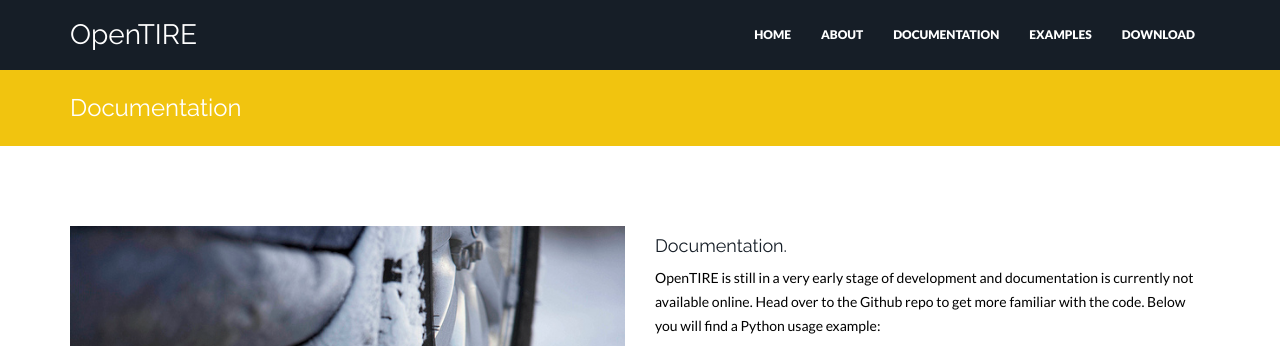
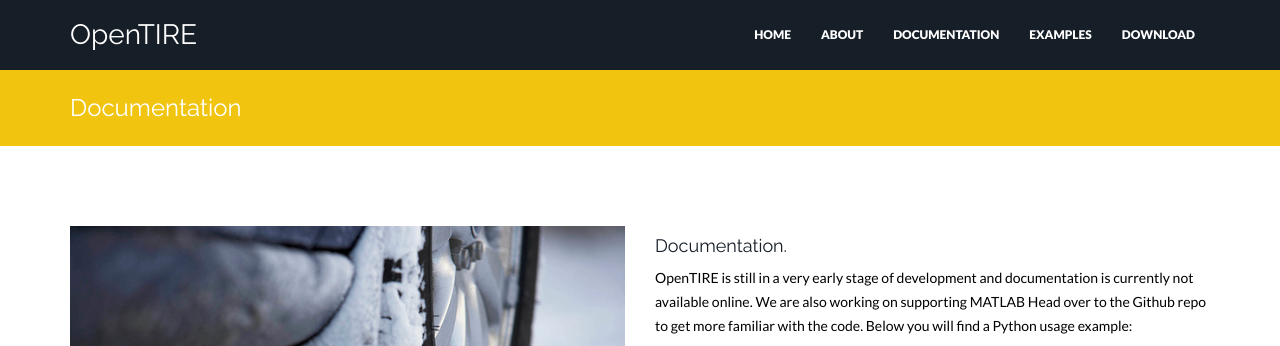
Before and after one commit to OpenTire/opentire.github.io, a Jekyll site: the page built from documentation.html, in a window 1280 px wide and 1190 px high, cut to the strip 0-346 px from the top of the window. Built offline with Jekyll 4.4.1, drawn with Linux system fonts in a browser that asks for light colours; nearby versions of some CDN libraries.

Commit message:
Update documentation.html
Adding note about matlab

```diff
--- a/documentation.html
+++ b/documentation.html
@@ -11,7 +11,11 @@
         </div>
         <div class="col-lg-6">
             <h4>Documentation.</h4>
-            <p>OpenTIRE is still in a very early stage of development and documentation is currently not available online. Head over to the Github repo to get more familiar with the code. Below you will find a Python usage example:</p>
+            <p>OpenTIRE is still in a very early stage of development and documentation is currently not available online.
+
+                We are also working on supporting MATLAB
+
+                Head over to the Github repo to get more familiar with the code. Below you will find a Python usage example:</p>
 
             <script src="https://gist.github.com/anonymous/7841ef317a8c881da689.js"></script>
 
```
